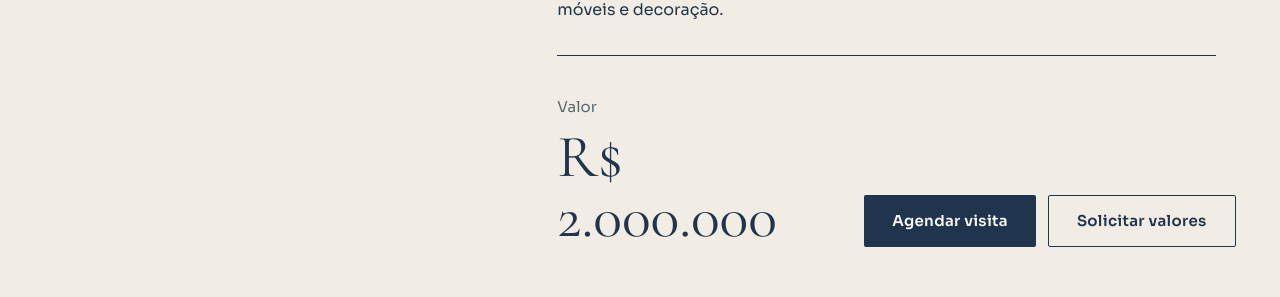
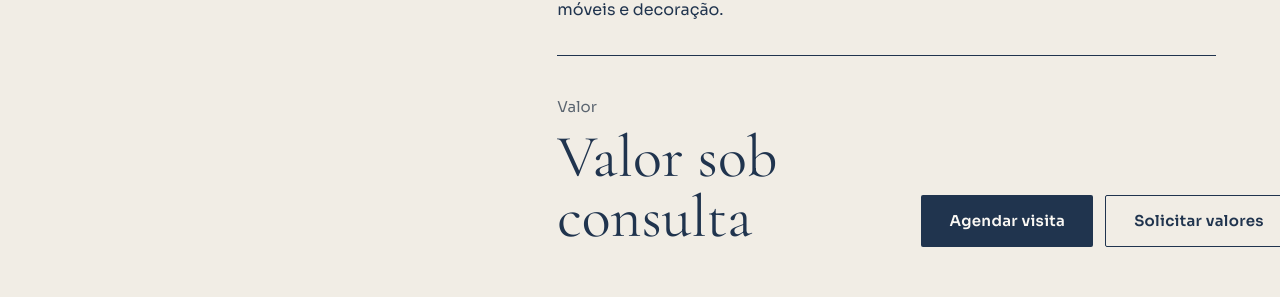
Before and after one commit to LeonardoSenerine/Idear-empreendimentos, a Next.js app: page /casa-a-venda in a window 1280 px wide. Shown: the part 5338-5635 px from the top of the page. Built offline with nearby package versions, Linux system fonts and the light colour scheme; no server answers.

Commit message:
Troca o preco por Valor sob consulta no site, no Google e na imagem de compartilhamento
Co-Authored-By: Claude Sonnet 5.5 <noreply@anthropic.com>

```diff
--- a/content/casas.ts
+++ b/content/casas.ts
@@ -103,7 +103,7 @@ export const casaAtual: CasaAtual = {
     { rotulo: "Pavimentos", valor: 2 },
     { rotulo: "Previsão de entrega", valor: "Março de 2027" },
   ],
-  preco: "R$ 2.000.000",
+  preco: "Valor sob consulta",
   // Confirmado pelo Daniel em 23/11/2026
   entrega: {
     inclui: "A casa é entregue com revestimentos nos banheiros, louças e metais.",
--- a/content/guia.ts
+++ b/content/guia.ts
@@ -64,7 +64,7 @@ export const guia = {
 
   criativos: {
     resumo: "12 posts, um carrossel de 6 slides, 13 stories e 8 capas de destaque. Toque em uma peça para ampliar.",
-    aviso: "Peças atualizadas com os dados reais da casa no Ecologie Residencial: 240 m², 3 suítes, 4 vagas e R$ 2.000.000.",
+    aviso: "Peças atualizadas com os dados reais da casa no Ecologie Residencial: 240 m², 3 suítes e 4 vagas.",
     feed: [
       ["post-01-casa-a-venda", "Casa à venda"],
       ["post-02-uma-casa-por-vez", "Uma casa por vez"],
```
Also changed, not shown: app/casa-a-venda/opengraph-image.alt.txt, app/casa-a-venda/opengraph-image.jpg, app/casa-a-venda/twitter-image.alt.txt, app/casa-a-venda/twitter-image.jpg.
